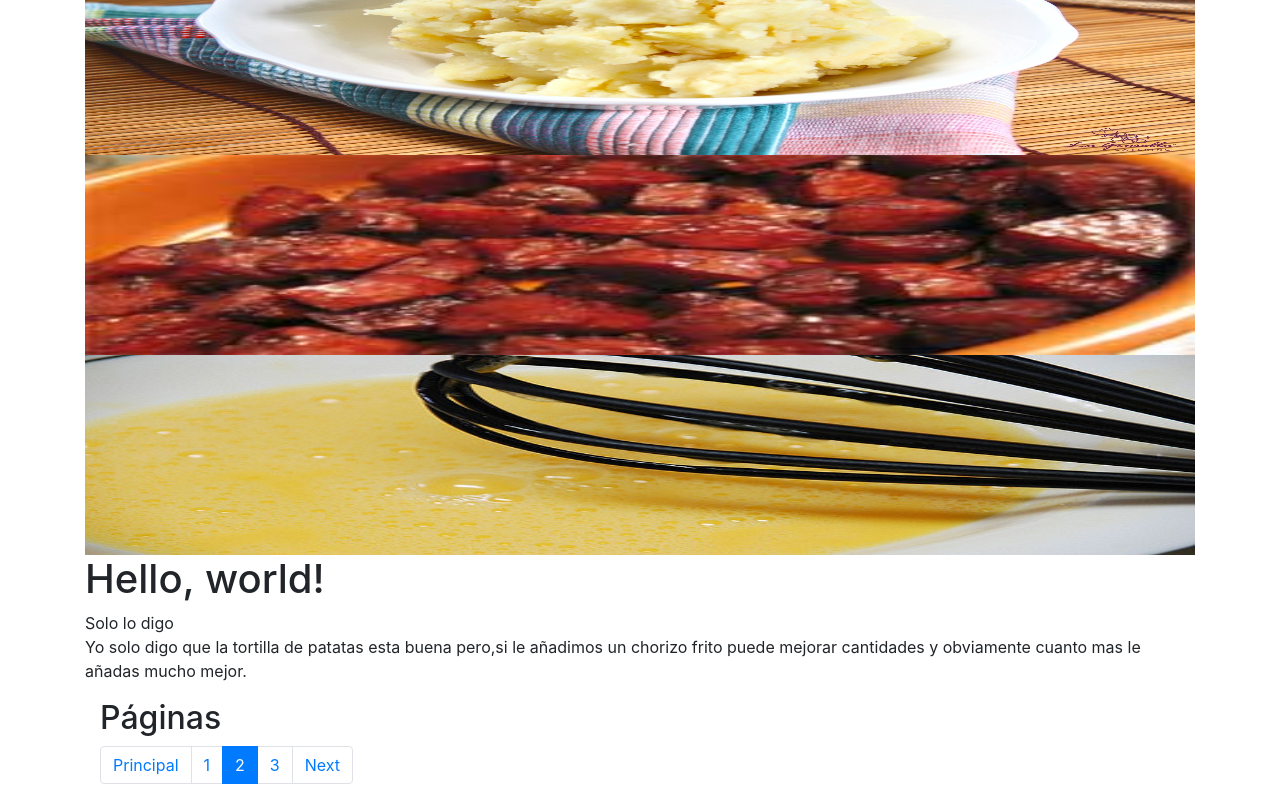
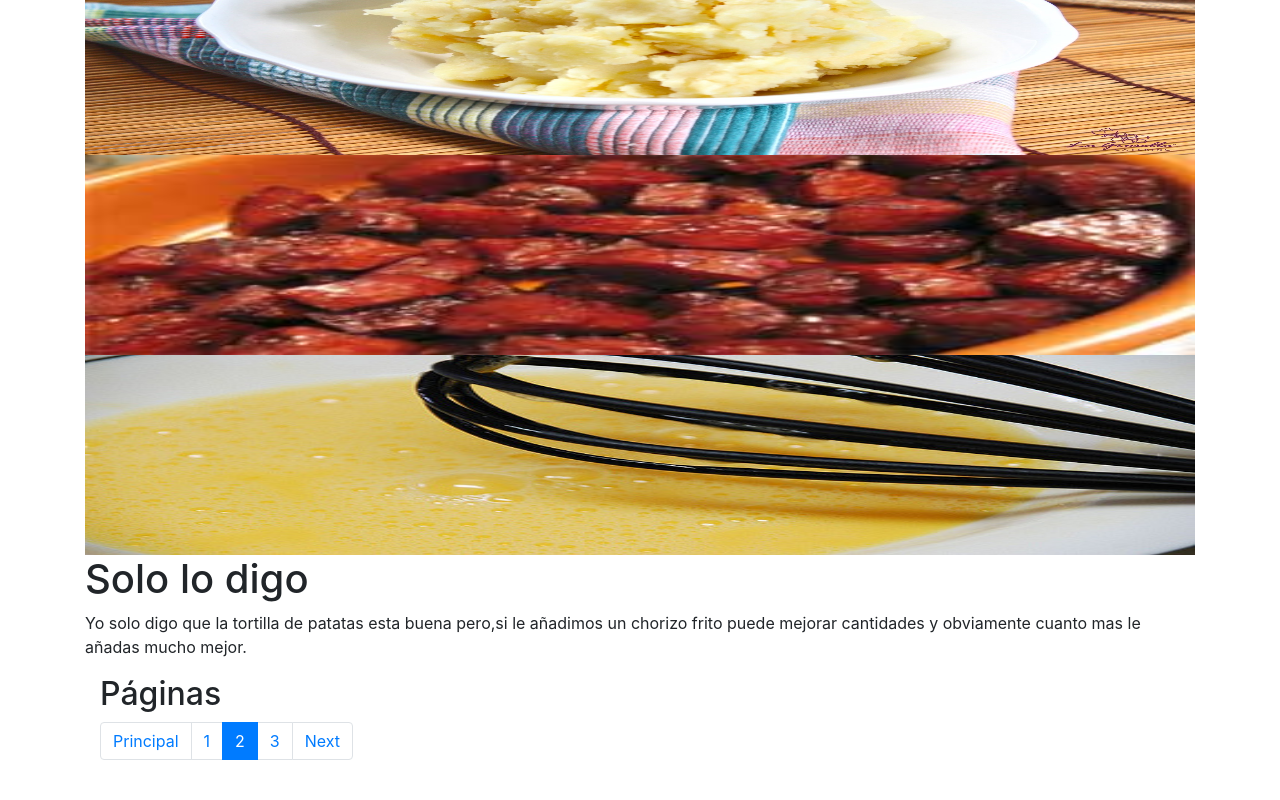
Before and after one commit to potatolooper/potatolooper.github.io, a plain HTML site: page sistemas.html in a window 1280 px wide. Shown: the part 741-1541 px from the top of the page. After the commit the page ends 1517 px from the top, so only its background shows below. Drawn offline with nearby package versions, Linux system fonts and the light colour scheme.

Commit message:
Update sistemas.html

```diff
--- a/sistemas.html
+++ b/sistemas.html
@@ -53,12 +53,8 @@
 	 <img class="d-block w-100" src="imaxes/chori.jpg" width="400px" height="200px" alt="Third slide">
 	 <img class="d-block w-100" src="imaxes/huevo.jpg" width="400px" height="200px" alt="Third slide">
     </div>
-    <h1>Hello, world!</h1>
 
-
-
-
-    <div>Solo lo digo</h1>
+    <div><h1>Solo lo digo</h1>
       <p>Yo solo digo que la tortilla de patatas esta buena pero,si le añadimos un chorizo frito puede mejorar cantidades y obviamente cuanto mas le añadas
 	mucho mejor.</p>
     </div>
```
